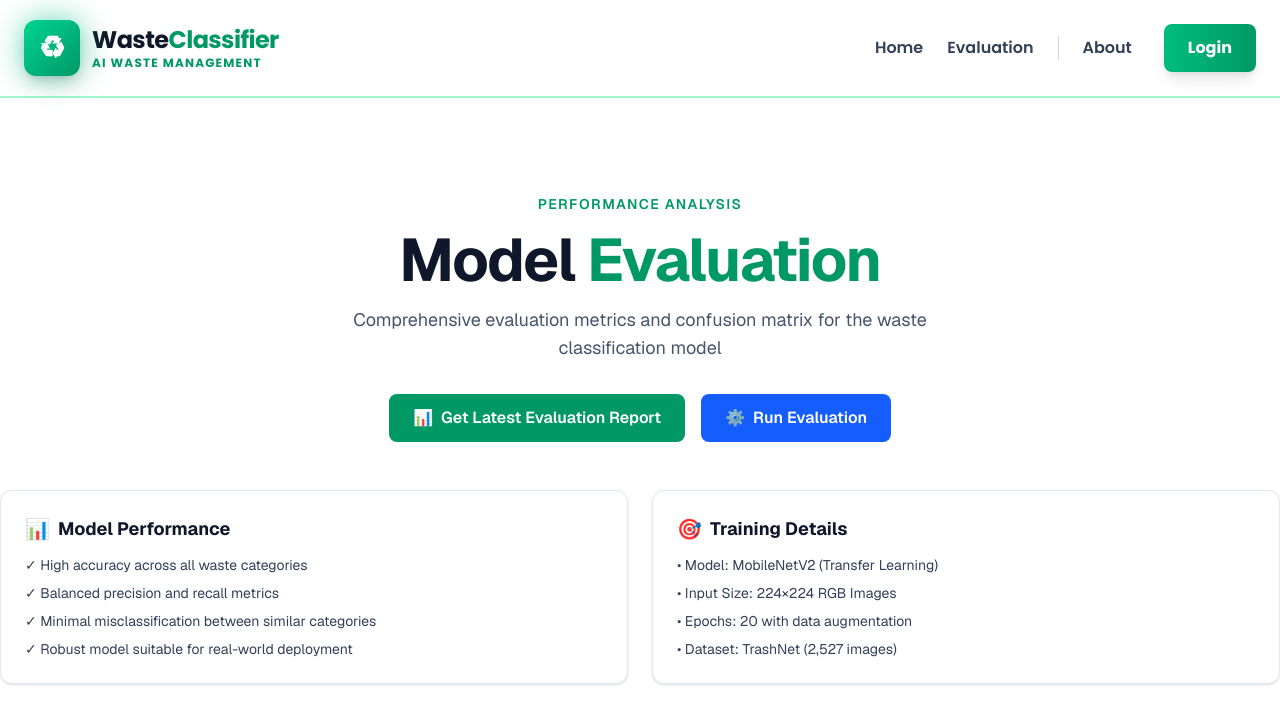
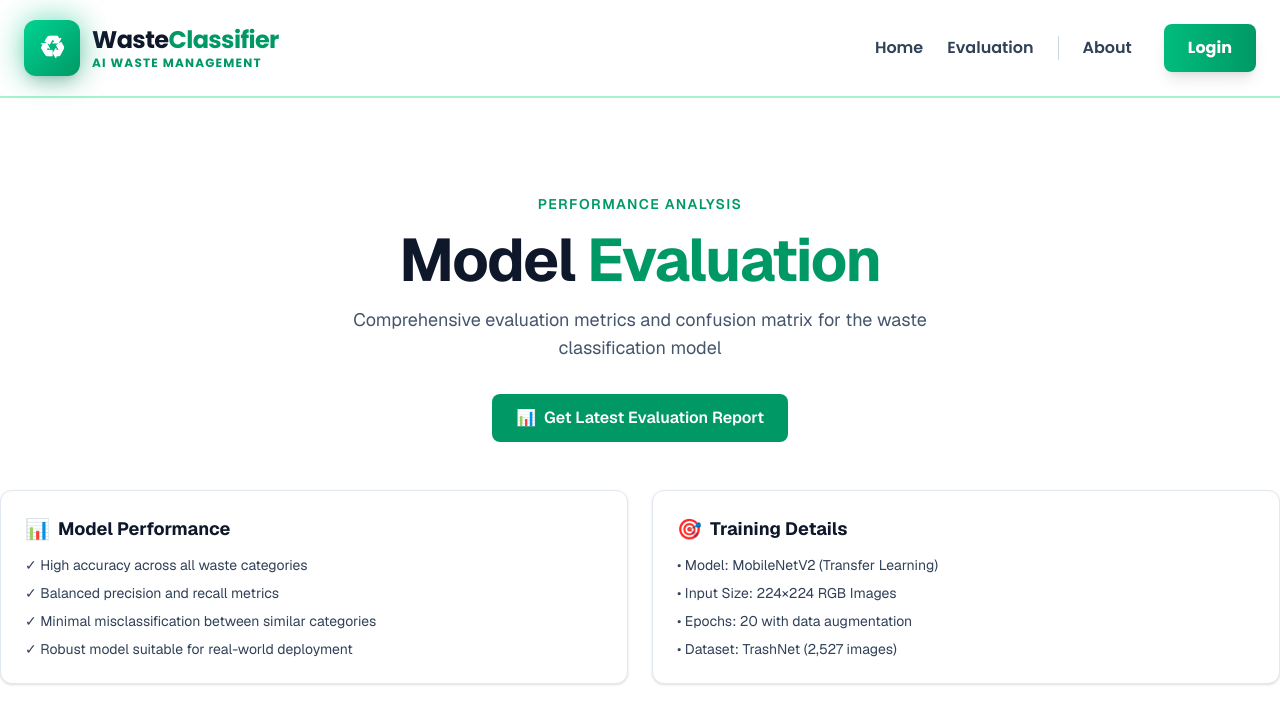
Before and after one commit to pikacoder44/waste-management-classifier, a Next.js app in the folder frontend/: page /evaluation in a window 1280 px wide. Shown: the top 724 px of the page. Built offline with nearby package versions, Linux system fonts and the light colour scheme.

Commit message:
Made "Run Evaluation" button only admin accessible

```diff
--- a/frontend/app/evaluation/page.tsx
+++ b/frontend/app/evaluation/page.tsx
@@ -1,6 +1,7 @@
 "use client";
 import { useState, useRef, useEffect } from "react";
 import Image from "next/image";
+import { useAuth } from "../context/AuthContext";
 
 interface EvaluationData {
   modelVersion: string;
@@ -23,7 +24,7 @@ const Page = () => {
   const [loading, setLoading] = useState(false);
   const [progress, setProgress] = useState(0);
   const [error, setError] = useState<string | null>(null);
-
+  const { role } = useAuth();
   // Evaluation tracking
   const [isRunningEval, setIsRunningEval] = useState(false);
   const [evalProgress, setEvalProgress] = useState(0);
@@ -255,7 +256,8 @@ const Page = () => {
                   </>
                 )}
               </button>
-
+              {/* Only Admin can access this button  */}
+              {role === "admin" && (
                 <button
                   onClick={handleRunEvaluation}
                   disabled={isRunningEval || loading}
@@ -273,6 +275,7 @@ const Page = () => {
                     </>
                   )}
                 </button>
+              )}
             </div>
 
             {/* Fetch Progress Bar */}
```
Lines whose indentation alone changed are shown as unchanged.
